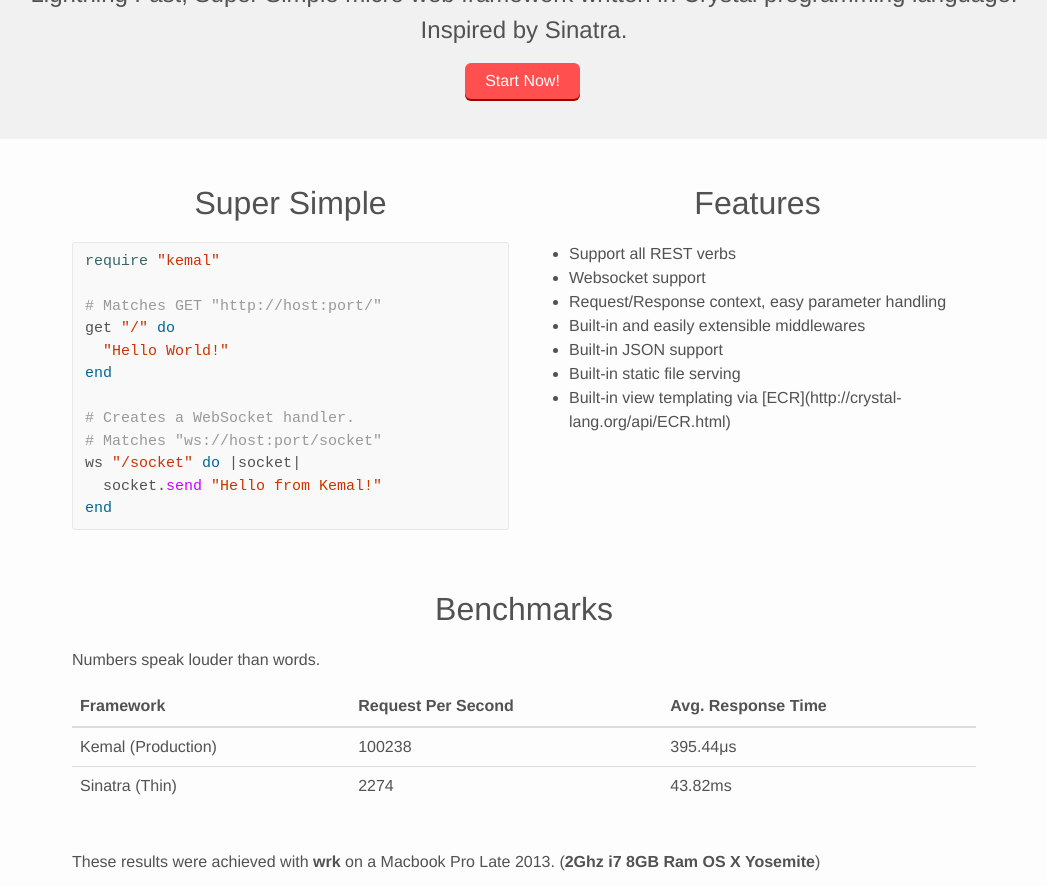
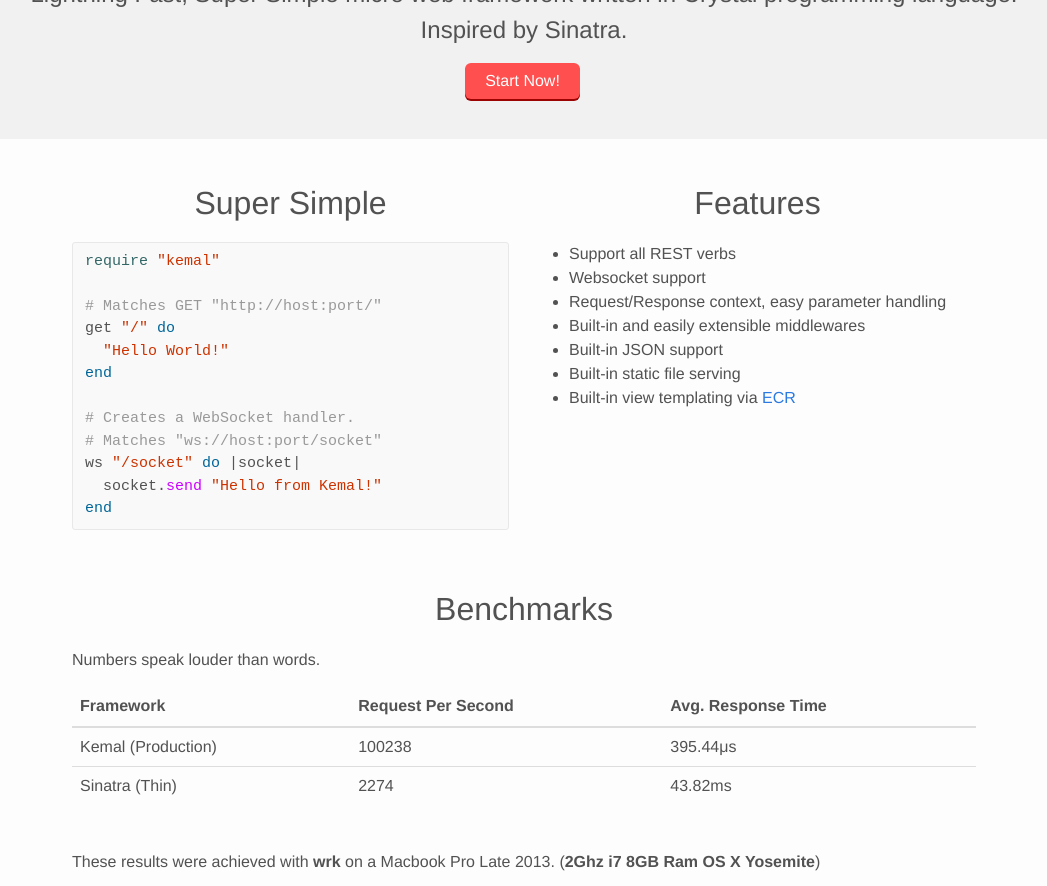
Before and after one commit to kemalcr/kemal, a Jekyll site: the page built from index.html, in a window 1280 px wide, cut to the strip 287-1173 px from the top of the page. Shown: the whole strip, without its empty margins (116-1163 px from the left). Built offline with Jekyll 4.4.1, drawn with Linux system fonts in a browser that asks for light colours; Markdown is read by kramdown in place of the engine named in the settings; some of the changed lines change nothing that is shown.

Commit message:
Update index.html

```diff
--- a/index.html
+++ b/index.html
@@ -45,7 +45,7 @@
         <li>Built-in and easily extensible middlewares</li>
         <li>Built-in JSON support</li>
         <li>Built-in static file serving</li>
-        <li>Built-in view templating via [ECR](http://crystal-lang.org/api/ECR.html) </li>
+        <li>Built-in view templating via <a href="http://crystal-lang.org/api/ECR.html">ECR</a></li>
       </ul>
     </div>
   </div>
```
